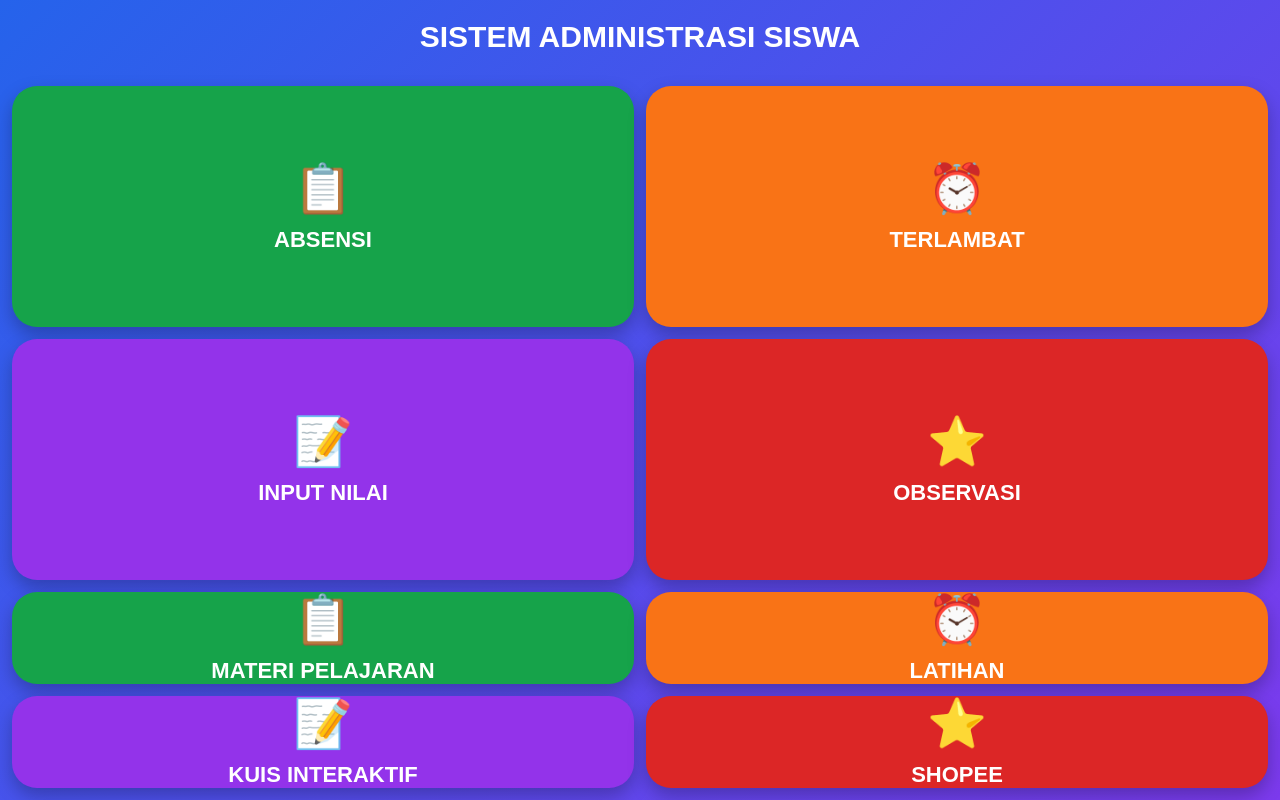
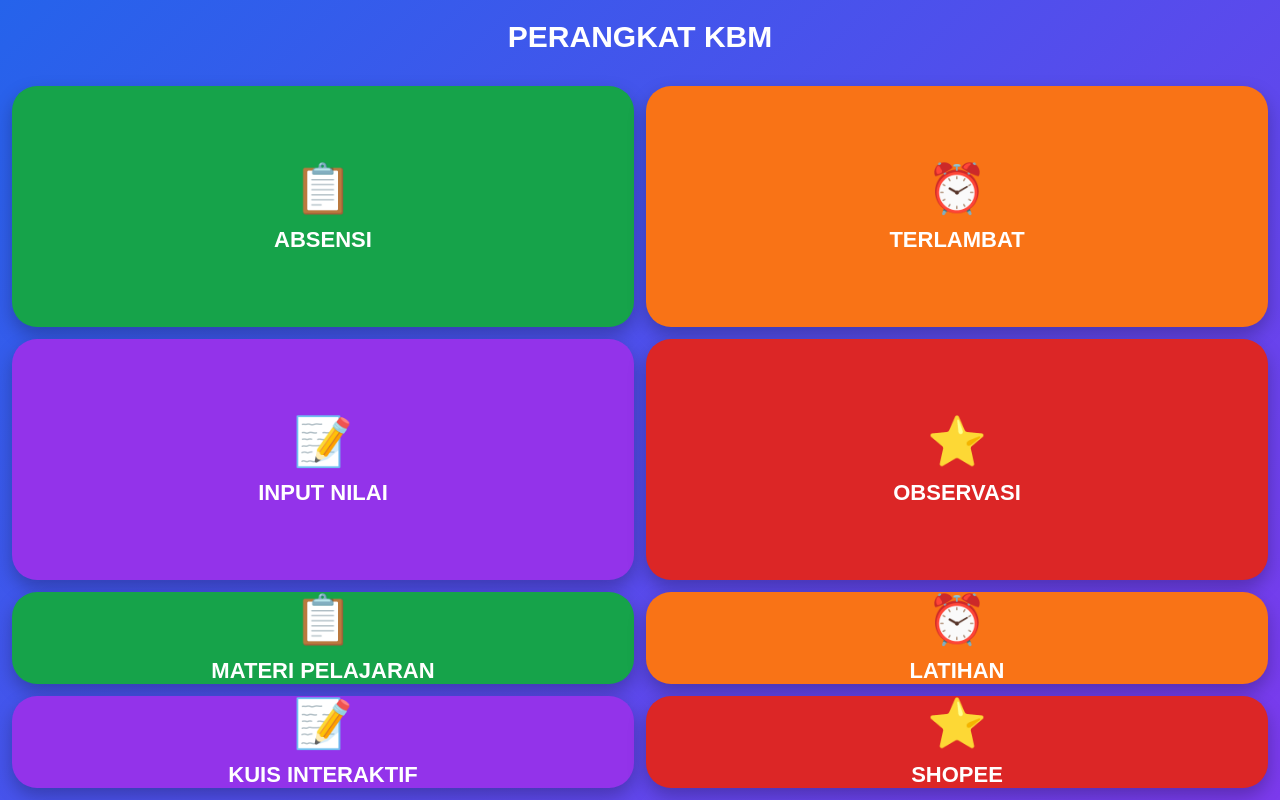
Before and after one commit to dianwiguna00/Sampul2PerangkatYbN4uC6sD0hF3gJ5wE2rQ8tZ1pL9mXccV7bH6nA3sD2, a plain HTML site: page index.html in a window 1280 px wide. Drawn offline with Linux system fonts and the light colour scheme.

Commit message:
Update index.html

```diff
--- a/index.html
+++ b/index.html
@@ -108,7 +108,7 @@ body{
 <body>
 
 <div class="header">
-    <h1>SISTEM ADMINISTRASI SISWA</h1>
+    <h1>PERANGKAT KBM</h1>
 </div>
 
 <div class="menu">
```
